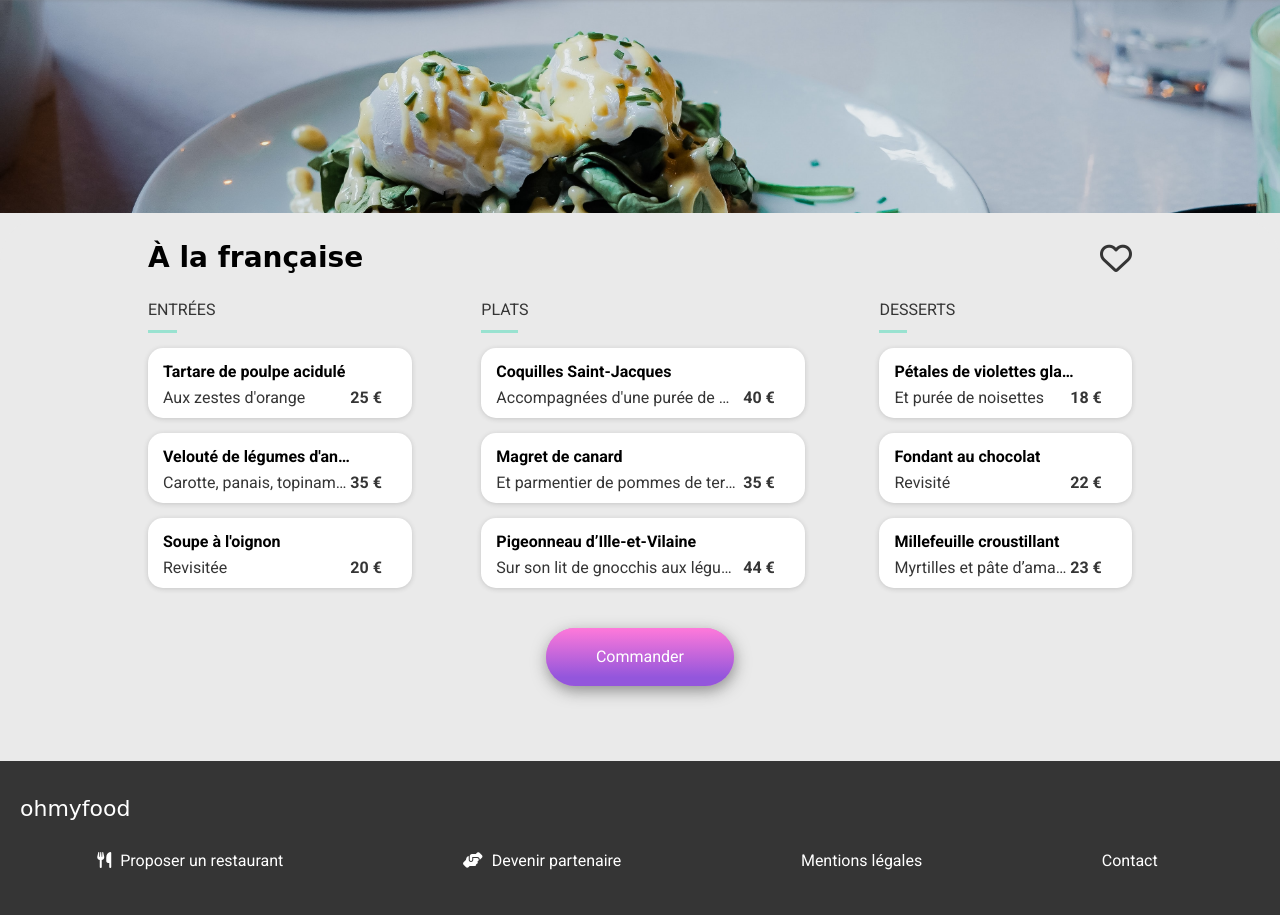
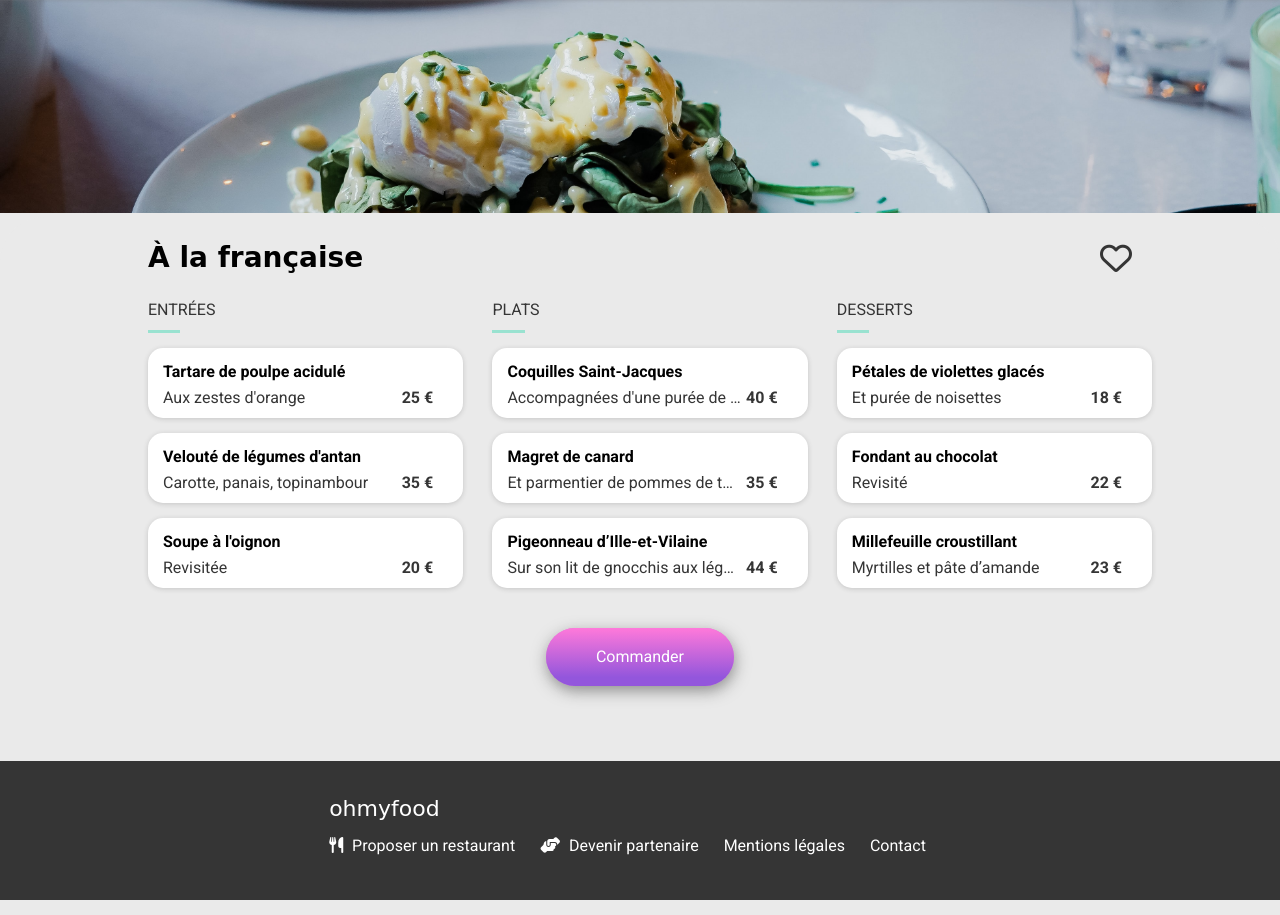
Before and after one commit to P0B0CK/OC_P03_OhMyFood, a website: page menu-aLaFrancaise.html in a window 1280 px wide. Shown: the part 72-987 px from the top of the page. Drawn offline with Linux system fonts and the light colour scheme; a web font is replaced by a local one.

Commit message:
Review 6.4
correctif

```diff
--- a/menu-aLaFrancaise.html
+++ b/menu-aLaFrancaise.html
@@ -201,18 +201,19 @@
 
 
     <footer>
+        <div class="footer-links">
         <h3 class="logoWhite">ohmyfood</h3>
         <ul>
             <li>
                 <a href="#">
                     <i class="fa-solid fa-utensils"></i>
-                     Proposer un restaurant
+                    Proposer un restaurant
                 </a>
             </li>
             <li><a href="#"><i class="fa-solid fa-handshake-angle"></i> Devenir partenaire</a></li>
             <li><a href="#">Mentions légales</a></li>
             <li><a href="mailto:contact@ohmyfood.com">Contact</a></li>
-        </ul>
+        </ul></div>
     </footer>
 </body>
 
--- a/sass/composants/_plates.scss
+++ b/sass/composants/_plates.scss
@@ -21,6 +21,21 @@
     @include desktop{
         flex-flow: column nowrap;
         justify-content: space-between;
+    }
+}
+
+.menu{
+    @include desktop{
+        display: flex;
+        .firstPlate{
+            width: 30%
+        }
+        .secondPlate{
+            width: 30%
+        }
+        .thirdPlate{
+            width: 30%
+        }
     }
 }
 
@@ -86,7 +101,7 @@
         width: 30%;
     }
     @include desktop{
-        width: 92%;
+        width: 100%;
     }
 
 }
```
Also changed, not shown: menu-laNoteEnchantee.html (+3 -2 lines), menu-laPaletteDuGout.html (+3 -2 lines), menu-leDeliceDesSens.html (+3 -2 lines), public/css/style.css, 1 other file.
